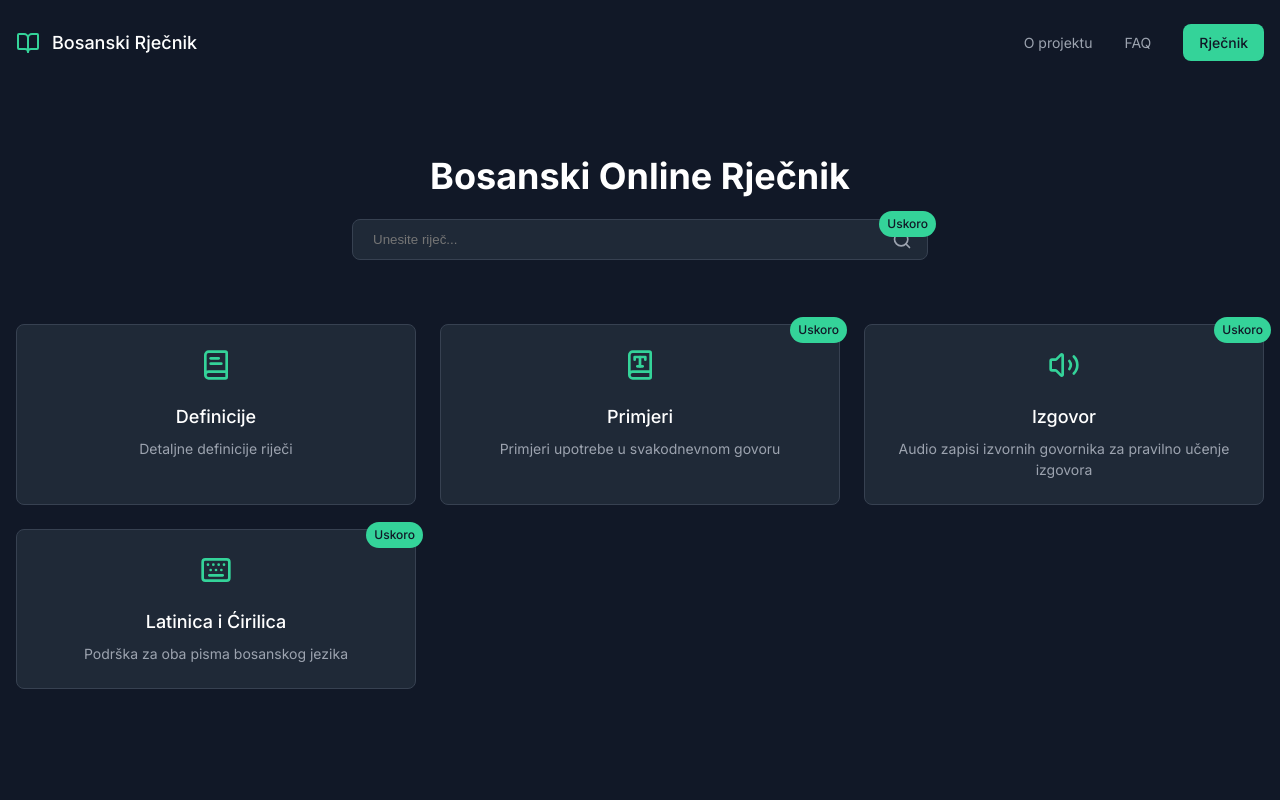
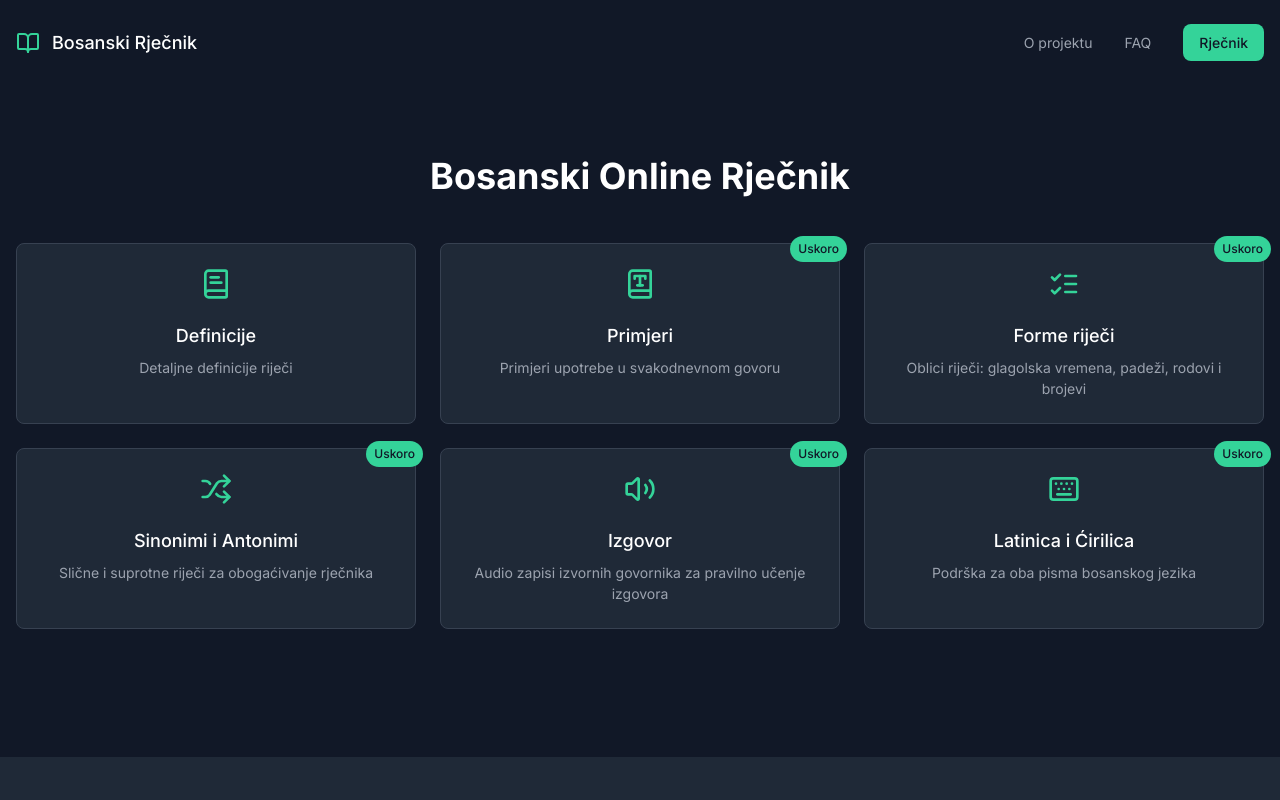
Before and after one commit to OpenSourceSarajevo/rjecnik, a Next.js app in the folder rjecnik-web/: page / in a window 1280 px wide. Shown: the top 800 px of the page. Built offline with nearby package versions, Linux system fonts and the light colour scheme.

Commit message:
feat(web): add new feature blocks

```diff
--- a/rjecnik-web/app/(home)/page.module.css
+++ b/rjecnik-web/app/(home)/page.module.css
@@ -6,7 +6,7 @@
   display: grid;
   grid-template-columns: repeat(3, minmax(250px, 1fr));
   gap: 1.5rem;
-  margin-bottom: 4rem;
+  margin: 2.5rem 0 4rem 0;
 }
 
 @media (max-width: 768px) {
--- a/rjecnik-web/app/(home)/page.tsx
+++ b/rjecnik-web/app/(home)/page.tsx
@@ -1,13 +1,13 @@
 'use client';
 
-import { BookText, BookType, Keyboard, Volume2 } from 'lucide-react';
+import { BookText, BookType, Keyboard, ListChecks, Shuffle, Volume2 } from 'lucide-react';
 
 import Feature from '../components/Feature';
 import Section from '../components/Section';
 import FaqItem from '../components/FaqItem';
-import SearchBar from '@/app/components/SearchBar';
 
 import style from './page.module.css';
+import { title } from 'process';
 
 const Home = () => {
   const faq = [
@@ -42,6 +42,18 @@ const Home = () => {
       soon: true,
     },
     {
+      Icon: ListChecks,
+      title: 'Forme riječi',
+      description: 'Oblici riječi: glagolska vremena, padeži, rodovi i brojevi',
+      soon: true,
+    },
+    {
+      Icon: Shuffle,
+      title: 'Sinonimi i Antonimi',
+      description: 'Slične i suprotne riječi za obogaćivanje rječnika',
+      soon: true,
+    },
+    {
       Icon: Volume2,
       title: 'Izgovor',
       description: 'Audio zapisi izvornih govornika za pravilno učenje izgovora',
@@ -61,10 +73,6 @@ const Home = () => {
         <Section id="hero" title="" className={style.hero}>
           <div className={style.textCenter}>
             <h1 className={style.heroTitle}>Bosanski Online Rječnik</h1>
-          </div>
-
-          <div className={style.mb4}>
-            <SearchBar value={''} onChange={() => {}} />
           </div>
 
           <div className={style.featuresGrid}>
--- a/rjecnik-web/app/components/SearchBar/SearchBar.module.css
+++ /dev/null
@@ -1,40 +0,0 @@
-.container {
-  position: relative;
-  max-width: 36rem;
-  margin: 0 auto 4rem;
-}
-
-.input {
-  width: 100%;
-  padding: 0.75rem 3rem 0.75rem 1.25rem;
-  background-color: var(--color-bg-secondary);
-  border: 1px solid var(--color-border);
-  border-radius: 0.5rem;
-  color: var(--color-text);
-}
-
-.input:focus {
-  outline: none;
-  border-color: var(--color-primary);
-  box-shadow: 0 0 0 1px var(--color-primary);
-}
-
-.icon {
-  position: absolute;
-  right: 1rem;
-  top: 50%;
-  transform: translateY(-50%);
-  color: var(--color-text-secondary);
-}
-
-.badge {
-  position: absolute;
-  top: -0.5rem;
-  right: -0.5rem;
-  padding: 0.25rem 0.5rem;
-  background-color: var(--color-primary);
-  color: var(--color-bg);
-  border-radius: 9999px;
-  font-size: 0.75rem;
-  font-weight: 500;
-}
--- a/rjecnik-web/app/components/SearchBar/index.tsx
+++ /dev/null
@@ -1,26 +0,0 @@
-import { Search } from 'lucide-react';
-
-import style from './SearchBar.module.css';
-
-interface SearchBarProps {
-  value: string;
-  onChange: (value: string) => void;
-}
-
-const SearchBar = ({ value, onChange }: SearchBarProps) => {
-  return (
-    <div className={style.container}>
-      <input
-        type="text"
-        value={value}
-        onChange={(e) => onChange(e.target.value)}
-        placeholder="Unesite riječ..."
-        className={style.input}
-      />
-      <Search className={style.icon} size={20} />
-      <span className={style.badge}>Uskoro</span>
-    </div>
-  );
-};
-
-export default SearchBar;
```
